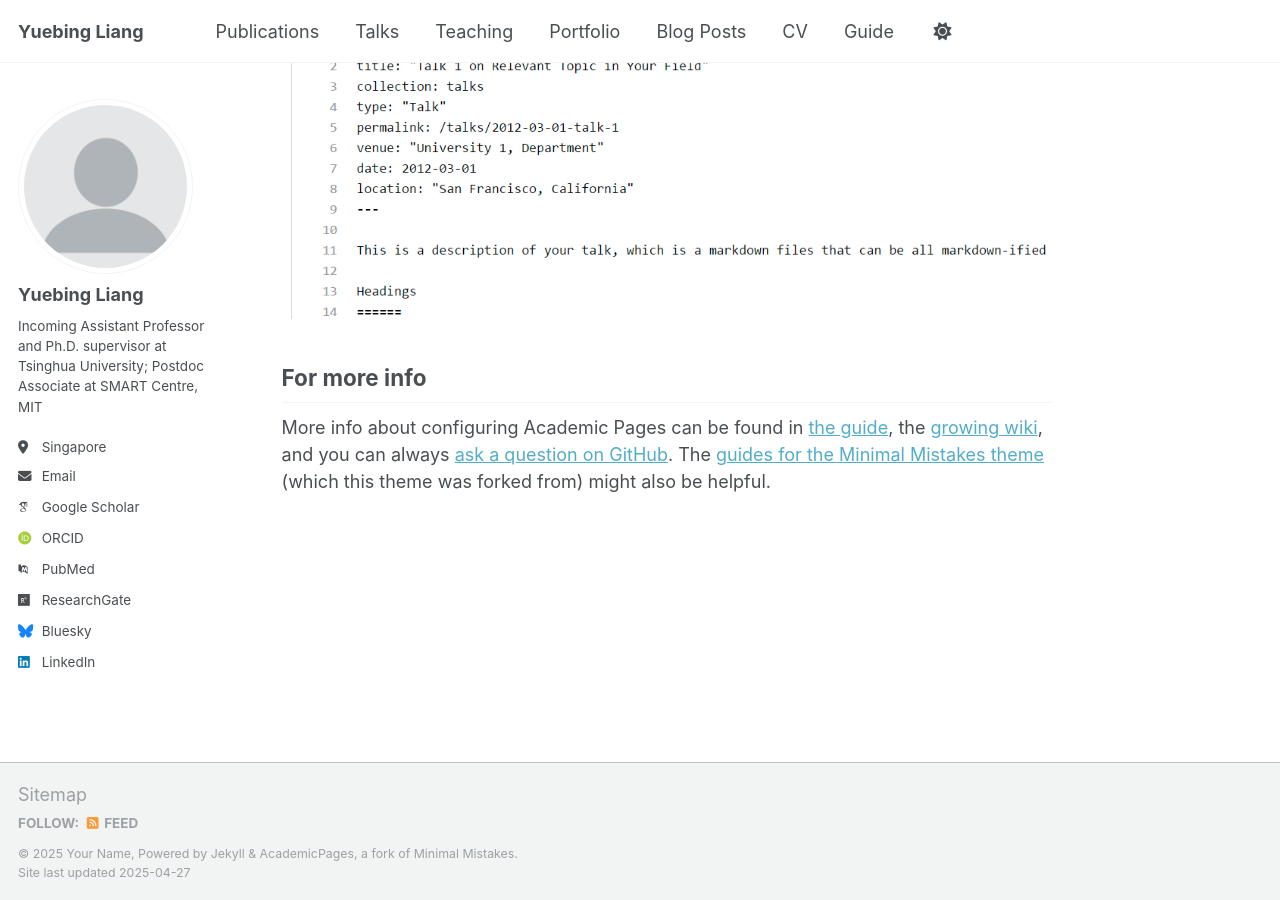
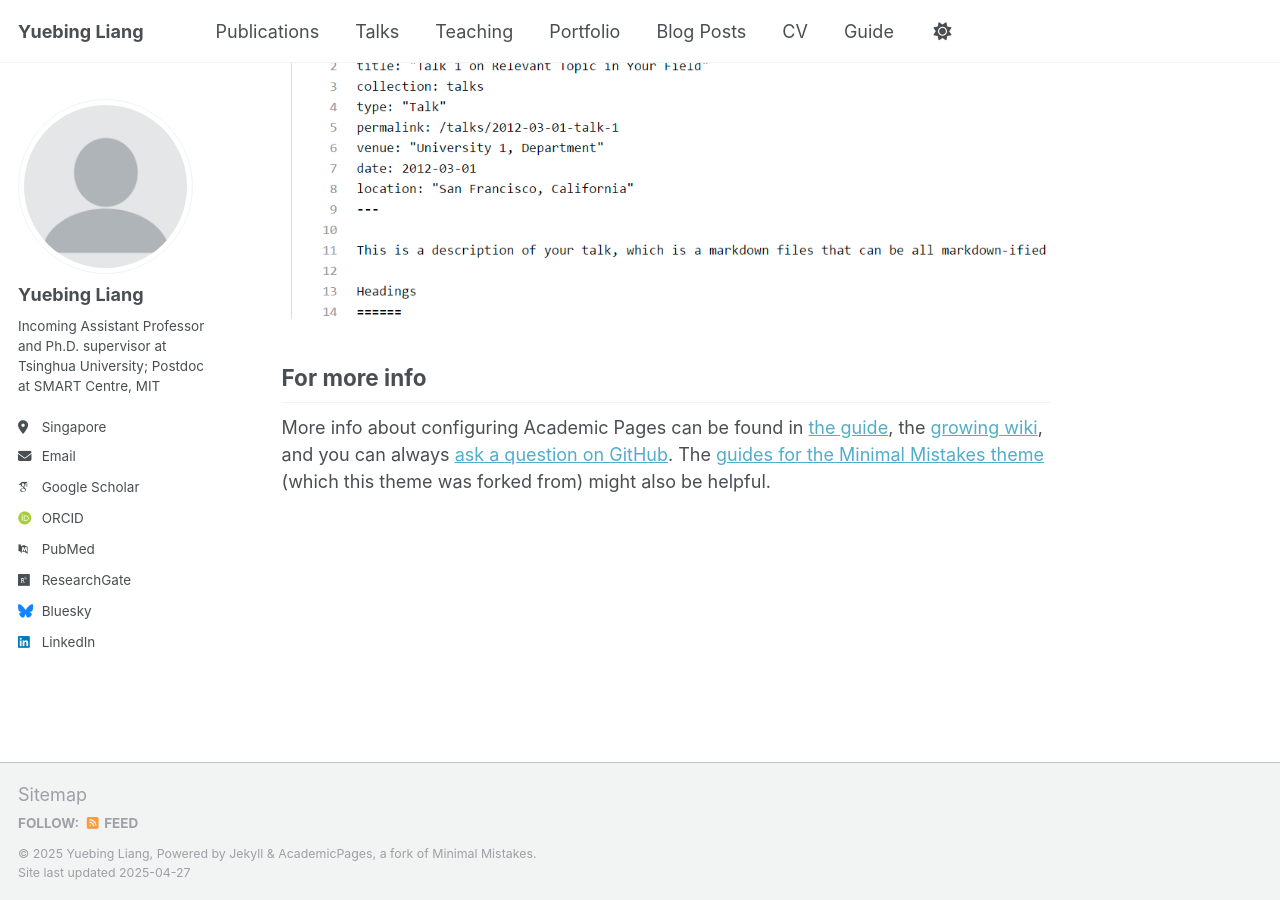
Before and after one commit to yuebingliang/yuebingliang.github.io, a Jekyll site: the page built from _pages/about.md, in a window 1280 px wide and 900 px high, scrolled down 2636 px. Built offline with Jekyll 4.4.1, drawn with Linux system fonts in a browser that asks for light colours; some web fonts are replaced; part of the change alters nothing that is shown.

Commit message:
Update _config.yml

```diff
--- a/_config.yml
+++ b/_config.yml
@@ -8,37 +8,95 @@
 
 # Basic Site Settings
 locale                   : "en-US"
-site_theme               : "default"
 title                    : "Yuebing Liang"
 title_separator          : "-"
-name                     : &name "Your Name"
-description              : "Personal website of Yuebing Liang"
-url                      : https://academicpages.github.io # the base hostname & protocol for your site e.g. "https://[your GitHub username].github.io"
+name                     : &name "Yuebing Liang"
+description              : &description "Incoming Assistant Professor and PhD Supervisor at Tsinghua University; Postdoc at SMART Centre, MIT"
+url                      : https://yuebingliang.github.io # the base hostname & protocol for your site e.g. "https://[your GitHub username].github.io"
 baseurl                  : "" # the subpath of your site, e.g. "/blog"
-repository               : "academicpages/academicpages.github.io"
+repository               : "yuebingliang/yuebingliang.github.io"
+teaser                   :  # filename of teaser fallback teaser image placed in /images/, .e.g. "500x300.png"
+breadcrumbs              : false # true, false (default)
+words_per_minute         : 160
+future                   : true
+read_more                : "disabled" # if enabled, adds "Read more" links to excerpts
+talkmap_link             : false #change to true to add link to talkmap on talks page
+comments:
+  provider               : # false (default), "disqus", "discourse", "facebook", "google-plus", "staticman", "custom"
+  disqus:
+    shortname            :
+  discourse:
+    server               : # https://meta.discourse.org/t/embedding-discourse-comments-via-javascript/31963 , e.g.: meta.discourse.org
+  facebook:
+    appid                :
+    num_posts            : # 5 (default)
+    colorscheme          : # "light" (default), "dark"
+staticman:
+  allowedFields          : ['name', 'email', 'url', 'message']
+  branch                 : "gh-pages" # "master", "gh-pages"
+  commitMessage          : "New comment."
+  filename               : comment-{@timestamp}
+  format                 : "yml"
+  moderation             : true
+  path                   : "_data/comments/{options.slug}"
+  requiredFields         : ['name', 'email', 'message']
+  transforms:
+    email                : "md5"
+  generatedFields:
+    date:
+      type               : "date"
+      options:
+        format           : "iso8601" # "iso8601" (default), "timestamp-seconds", "timestamp-milliseconds"
+atom_feed:
+  path                   : # blank (default) uses feed.xml
 
-# Site Author - The following control what appear as part of the author content on the side bar.
-#               If a field is blank the icon and link will not appear, otherwise it will be shown.
-#               Additional customization can be done by editing /_includes/author-profile.html
+# SEO Related
+google_site_verification :
+bing_site_verification   :
+alexa_site_verification  :
+yandex_site_verification :
+
+# Social Sharing
+twitter:
+  username               : &twitter
+facebook:
+  username               :
+  app_id                 :
+  publisher              :
+og_image                 :  # Open Graph/Twitter default site image
+# For specifying social profiles
+# - https://developers.google.com/structured-data/customize/social-profiles
+social:
+  type                   : # Person or Organization (defaults to Person)
+  name                   : # If the user or organization name differs from the site's name
+  links: # An array of links to social media profiles
+
+# Analytics
+# analytics:
+#   provider               :  "google-universal" # false (default), "google", "google-universal", "custom"
+#   google:
+#     tracking_id          : "G-G0CH6XX06S"
+
+# Site Author
 author:
   # Biographic information
   avatar           : "profile.png"
   name             : "Yuebing Liang"
   pronouns         : # example: "she/her"
-  bio              : "Incoming Assistant Professor and Ph.D. supervisor at Tsinghua University; Postdoc Associate at SMART Centre, MIT"
+  bio              : "Incoming Assistant Professor and Ph.D. supervisor at Tsinghua University; Postdoc at SMART Centre, MIT"
   location         : "Singapore"
-  employer         : # "Massachusetts Institute of Technology"
+  employer         : # "SMART Centre, MIT"
   uri              : # URL
+  googlescholar    : "https://scholar.google.com/citations?user=qIWf7ZgAAAAJ&hl=zh-CN&oi=sra"
   email            : "ybliang@mit.edu"
-
+  researchgate     : "https://www.researchgate.net/profile/Yuebing-Liang"
+  github           : "yuebingliang"
   # Academic websites
   arxiv            : # URL - Update with the correct link to your profile
-  googlescholar    : "https://scholar.google.com/citations?user=qIWf7ZgAAAAJ&hl=zh-CN&oi=sra"
   impactstory      : # URL
   orcid            : "https://orcid.org/0000-0003-2089-4606"
   semantic         : # URL
   pubmed           : "https://www.ncbi.nlm.nih.gov/pubmed/?term=john+snow"
-  researchgate     : "https://www.researchgate.net/profile/Yuebing-Liang"
   scopus           : # URL
 
   # Repositories and software development
```
